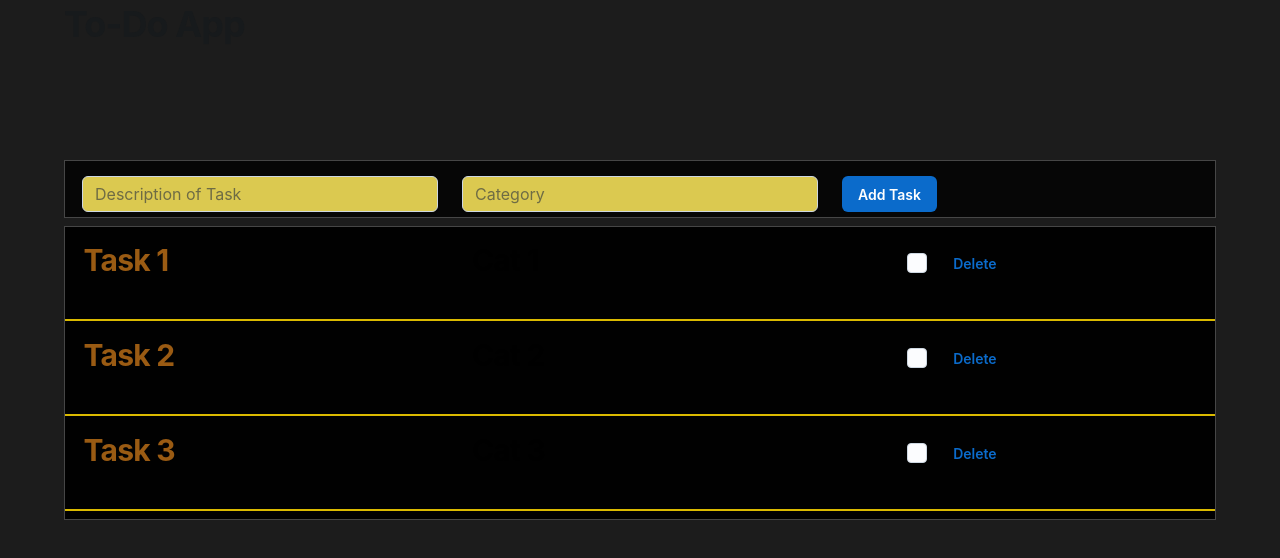
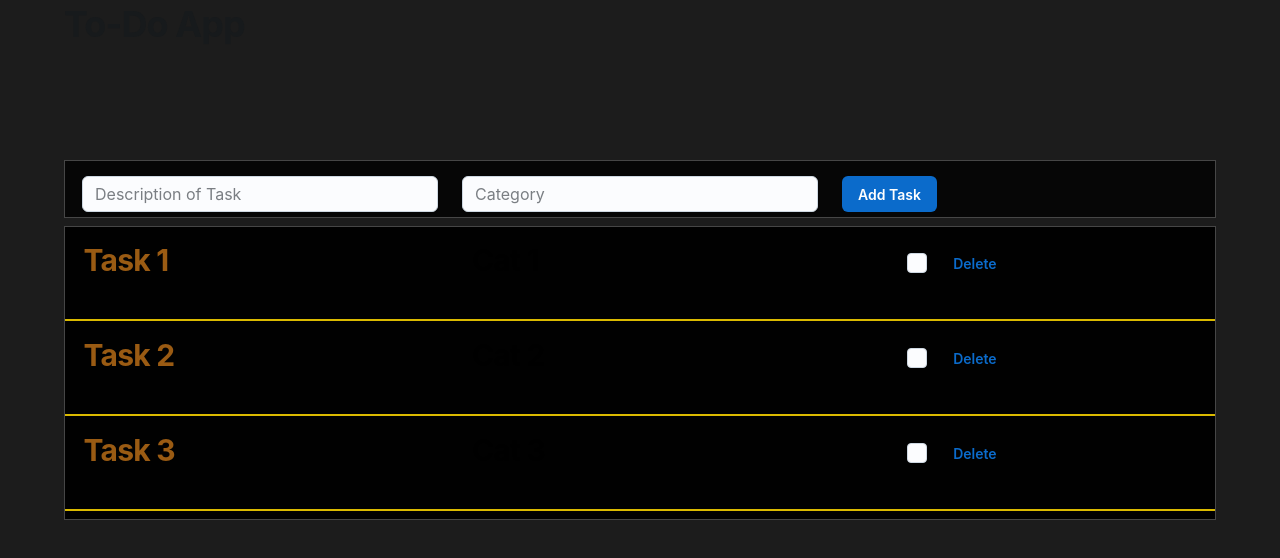
Before and after one commit to nicopasq/todo_client, a React (Create React App) app: page / in a window 1280 px wide. Shown: the top 558 px of the page. Built offline with nearby package versions, Linux system fonts and the light colour scheme; data requests are answered from the project's data file.

Commit message:
CreateTask.js form is now a controlled form.

```diff
--- a/src/components/CreateTask.js
+++ b/src/components/CreateTask.js
@@ -1,30 +1,43 @@
 import { Button, Grid, Textarea } from "@mui/joy";
-import React from "react";
-import '../styles/createTask.css'
+import React, { useState } from "react";
+import "../styles/createTask.css";
 
-function CreateTask(){
+function CreateTask() {
+    const [desc, setDesc] = useState('')
+    const [cat, setCat] = useState('')
+    function handleSubmit(e){
+        e.preventDefault()
+    }
+
   return (
     <div id="createTaskBar">
-            <form>
-
-            <Grid id="gridContainer" container spacing={3} sx={{flexGrow: 1}}>
+      <form onSubmit={handleSubmit}>
+        <Grid id="gridContainer" container spacing={3} sx={{ flexGrow: 1 }}>
           <Grid xs={4}>
-                    <Textarea placeholder="Description of Task" sx={{bgcolor:"#DBC950"}}/>
+            <Textarea
+            className="textInput"
+            placeholder="Description of Task"
+            onChange={e => setDesc(e.target.value)}
+            value={desc}
+            />
           </Grid>
-
           <Grid xs={4}>
-                    <Textarea placeholder="Category" sx={{bgcolor:"#DBC950"}}/>
+            <Textarea
+            className="textInput"
+            placeholder="Category"
+            onChange={e => setCat(e.target.value)}
+            value={cat}
+            />
           </Grid>
-
           <Grid xs={4}>
-                    <Button variant="solid" type="submit">Add Task</Button>
+            <Button variant="solid" type="submit">
+              Add Task
+            </Button>
           </Grid>
-
         </Grid>
-
       </form>
     </div>
-    )
+  );
 }
 
 export default CreateTask;
```
Also changed, not shown: src/components/App.js (+7 -7 lines), src/components/TaskBlock.js (+6 -6 lines), src/styles/app.css (deleted), 1 other file (tests, documents, lock files or other folders). Lines whose indentation alone changed are shown as unchanged.
